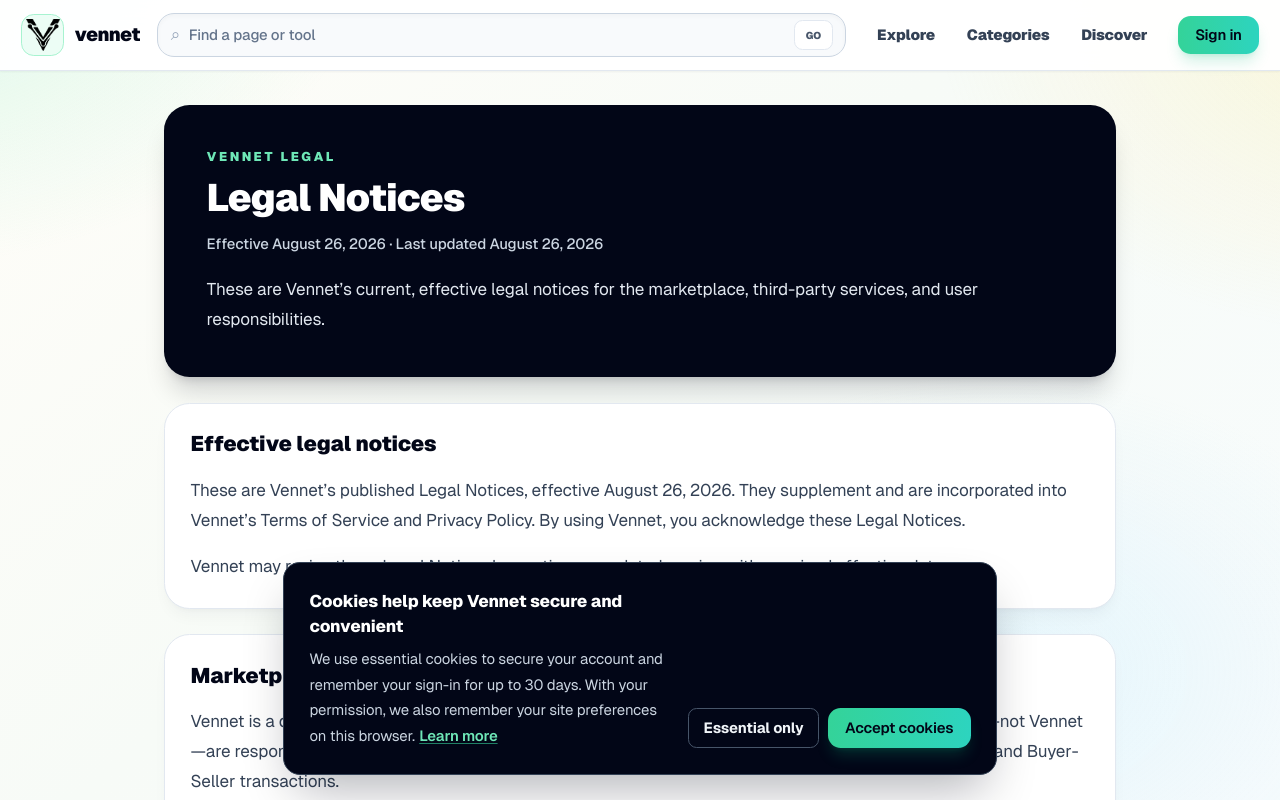
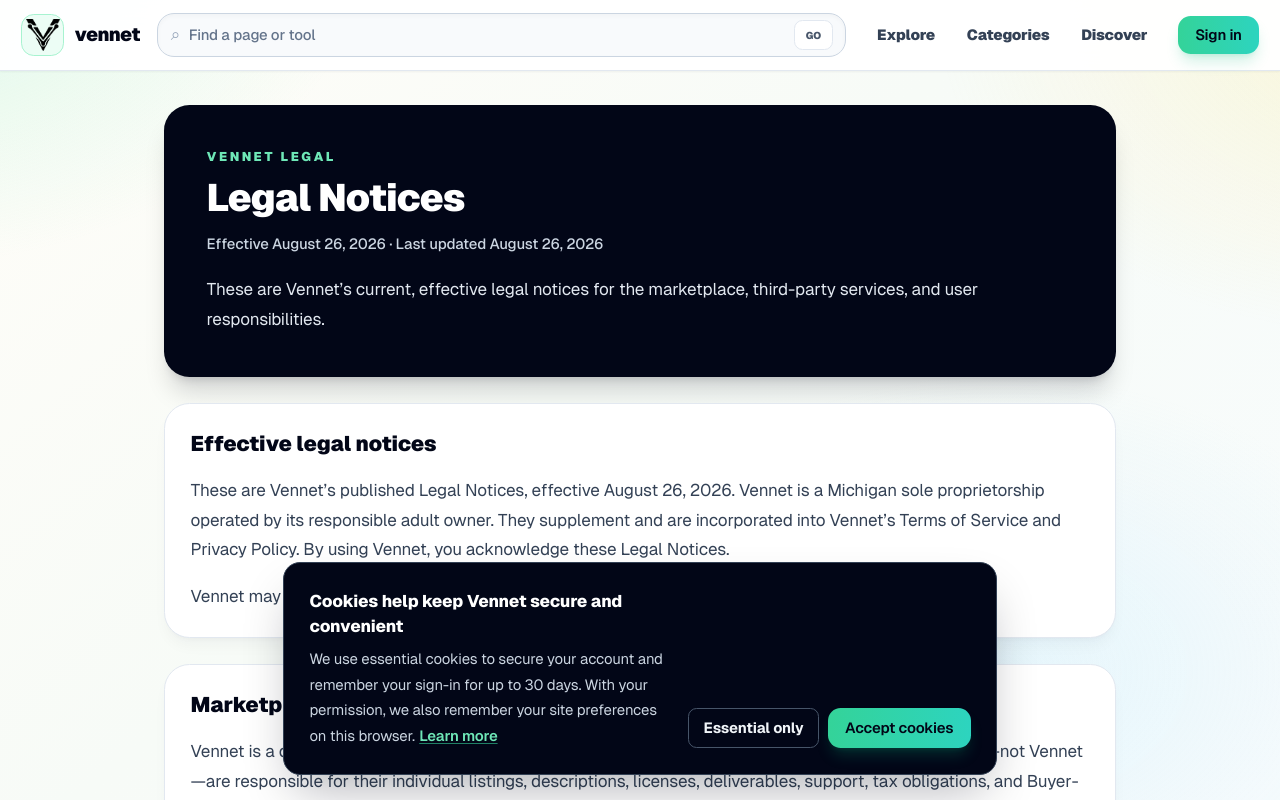
Before and after one commit to MagroOwner/Vennet, a Next.js app: page /legal in a window 1280 px wide. Shown: the top 800 px of the page. Built offline with nearby package versions, Linux system fonts and the light colour scheme; no server answers; the database is empty.

Commit message:
Clarify Vennet sole proprietorship status in legal documents

```diff
--- a/src/app/legal/page.tsx
+++ b/src/app/legal/page.tsx
@@ -4,7 +4,7 @@ import Link from "next/link";
 export const metadata: Metadata = { title: "Legal Notices | Vennet", description: "Legal notices and important information for Vennet users." };
 
 const notices: Array<[string, string[]]> = [
-  ["Effective legal notices", ["These are Vennet’s published Legal Notices, effective August 26, 2026. They supplement and are incorporated into Vennet’s Terms of Service and Privacy Policy. By using Vennet, you acknowledge these Legal Notices.", "Vennet may revise these Legal Notices by posting an updated version with a revised effective date."]],
+  ["Effective legal notices", ["These are Vennet’s published Legal Notices, effective August 26, 2026. Vennet is a Michigan sole proprietorship operated by its responsible adult owner. They supplement and are incorporated into Vennet’s Terms of Service and Privacy Policy. By using Vennet, you acknowledge these Legal Notices.", "Vennet may revise these Legal Notices by posting an updated version with a revised effective date."]],
   ["Marketplace status", ["Vennet is a digital-only marketplace platform. Unless Vennet expressly says otherwise in writing, Sellers—not Vennet—are responsible for their individual listings, descriptions, licenses, deliverables, support, tax obligations, and Buyer-Seller transactions.", "Vennet may provide tools for listings, communication, delivery, payments, seller verification, and dispute handling. Providing those tools does not make Vennet the seller of a third-party Offer or a party to the Buyer-Seller contract."]],
   ["Payments and Stripe", ["Vennet uses Stripe and Stripe Connect to process payments and route eligible seller proceeds. Payment processing, connected accounts, payout timing, reserves, reversals, and related services are subject to Stripe’s terms, policies, and operational decisions.", "Vennet retains its disclosed platform fee from completed marketplace transactions. Sellers are responsible for their own taxes, refunds, chargebacks, negative balances, and obligations connected to their Offers, subject to applicable law and the Vennet Terms of Service."]],
   ["Intellectual property and copyright", ["The Vennet name, logo, website design, software, and Vennet-created content are protected by applicable intellectual-property laws. You may not use Vennet branding or content in a way that suggests endorsement, affiliation, or sponsorship without written permission.", "For copyright notices or counter-notices under the Digital Millennium Copyright Act, contact: DMCA Agent, Vennet Legal, vennetofficial@gmail.com. Include the information required by applicable law so we can evaluate the request."]],
```
